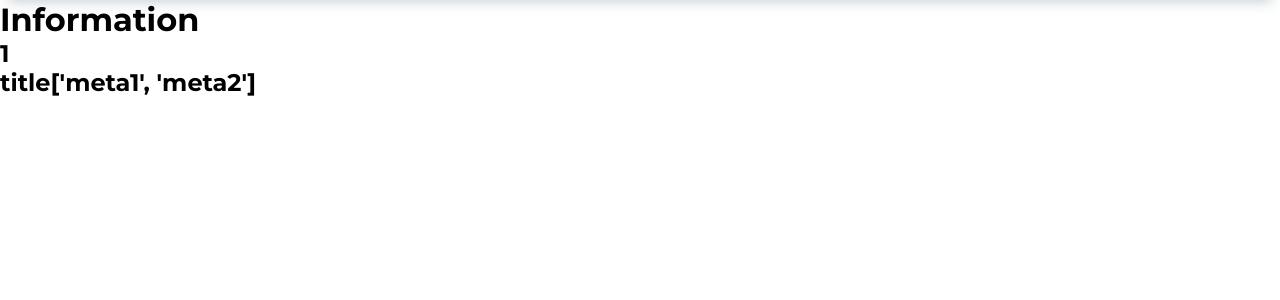
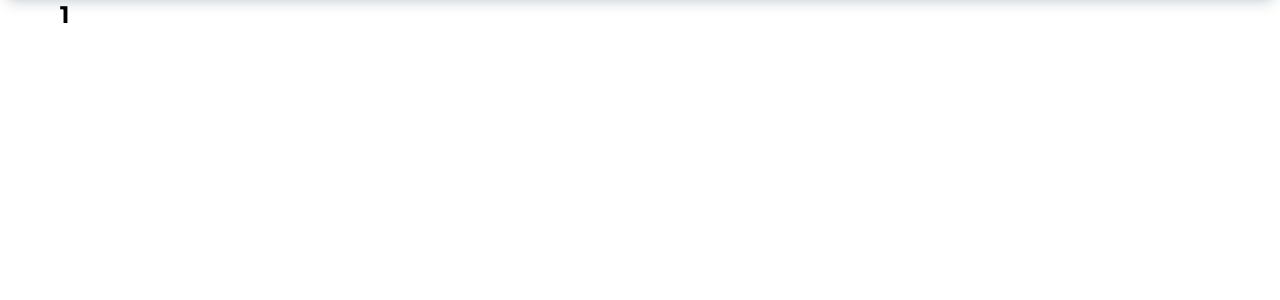
Before and after one commit to USB-am/QualifyingWork, a Django app: page /analysis/1/ in a window 1280 px wide. Shown: the part 80-380 px from the top of the page. Run offline with Django 3.2, Linux system fonts and the light colour scheme; some libraries are stand-ins or nearby versions.

Commit message:
Added template to information page

```diff
--- a/templates/analysis/information.html
+++ b/templates/analysis/information.html
@@ -3,15 +3,15 @@
 {% load static %}
 
 {% block title %}
-	{% if title %}
-		<title>{{ title }}</title>
-	{% else %}
-		<title>Page has not title text</title>
-	{% endif %}
+	<title>{{ title }}</title>
 {% endblock %}
 
 {% block content %}
-	<h1>Information</h1>
-	<h2>{{ url }}</h2>
-	<h2>{{ analyzer.title }}{{ analyzer.metas }}</h2>
+	<div class="global-info">
+		<div class="global-info__wrapper container">
+			<div class="domain">
+				<h2>{{ url }}</h2>
+			</div>
+		</div>
+	</div>
 {% endblock %}
```
Also changed, not shown: static/css/analysis/information.css (added).
